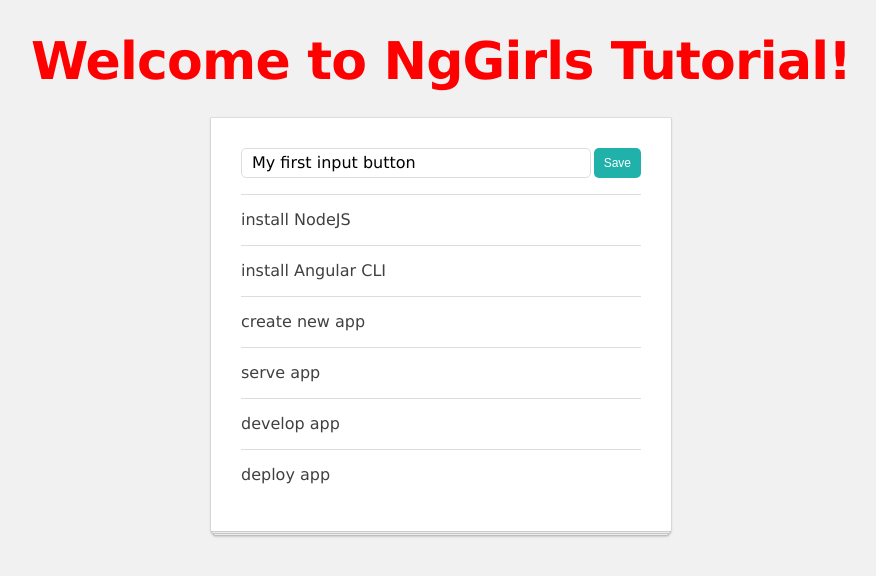
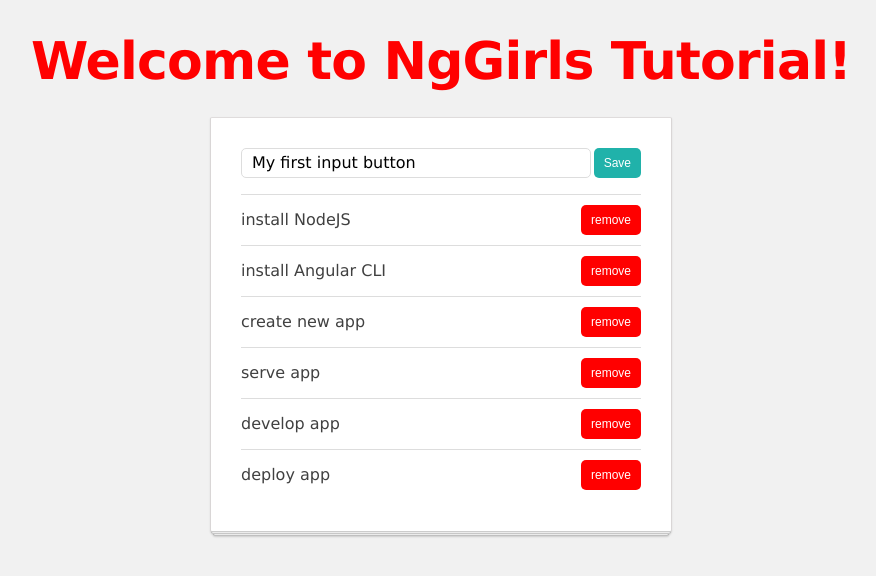
Before and after one commit to kiczelkoo/ng_girls_krk, an Angular app in the folder ng-girls-tutorial/: page / in a window 1280 px wide. Shown: the top 576 px of the page, without its empty margins (199-1075 px from the left). Built offline with nearby package versions, Linux system fonts and the light colour scheme.

Commit message:
18-remove-list-item

```diff
--- a/ng-girls-tutorial/src/app/list-item/list-item.component.ts
+++ b/ng-girls-tutorial/src/app/list-item/list-item.component.ts
@@ -1,4 +1,4 @@
-import { Component, OnInit, Input } from '@angular/core';
+import { Component, OnInit, Input, Output, EventEmitter } from '@angular/core';
 import { ListItem } from '../interfaces/list-item';
 
 @Component({
@@ -6,16 +6,24 @@
   template: `
   <div  class="todo-item">
      {{ item.title }}
+
+     <button class="btn btn-red" (click)="removeItem()">
+      remove
+    </button>
   </div>
   `,
   styleUrls: ['./list-item.component.scss']
 })
 export class ListItemComponent implements OnInit {
   @Input() item: ListItem;
+  @Output() remove: EventEmitter<ListItem> = new EventEmitter();
 
   constructor() { }
 
   ngOnInit() {
   }
 
+  removeItem() {
+    this.remove.emit(this.item);
+  }
 }
--- a/ng-girls-tutorial/src/app/list-manager/list-manager.component.ts
+++ b/ng-girls-tutorial/src/app/list-manager/list-manager.component.ts
@@ -12,7 +12,7 @@
 
     <ul>
       <li *ngFor="let listItem of todoList">
-      <app-list-item [item]="listItem"></app-list-item>
+      <app-list-item [item]="listItem" (remove)="removeItem($event)"></app-list-item>
       </li>
     </ul>
   </div>
@@ -29,6 +29,10 @@
   ngOnInit() {
   }
 
+  removeItem(item) {
+    this.todoListService.deleteItem(item);
+  }
+
   addItem(title: string) {
     this.todoListService.addItem({ title });
 }
```
